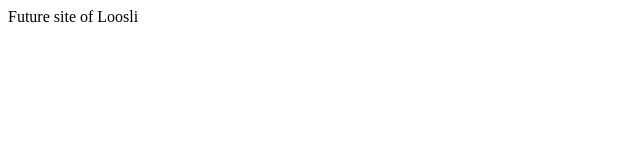
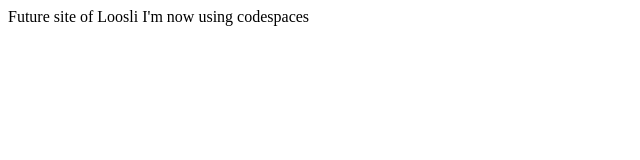
Before and after one commit to hcarl-glitch/wdd130-loosli, a plain HTML site: page index.html in a window 1280 px wide. Shown: the whole page, without its empty margins (0-640 px from the left). Drawn offline with Linux system fonts and the light colour scheme.

Commit message:
added codespace

```diff
--- a/index.html
+++ b/index.html
@@ -7,5 +7,6 @@
 </head>
 <body>
     Future site of Loosli
+    I'm now using codespaces
 </body>
 </html>
```
